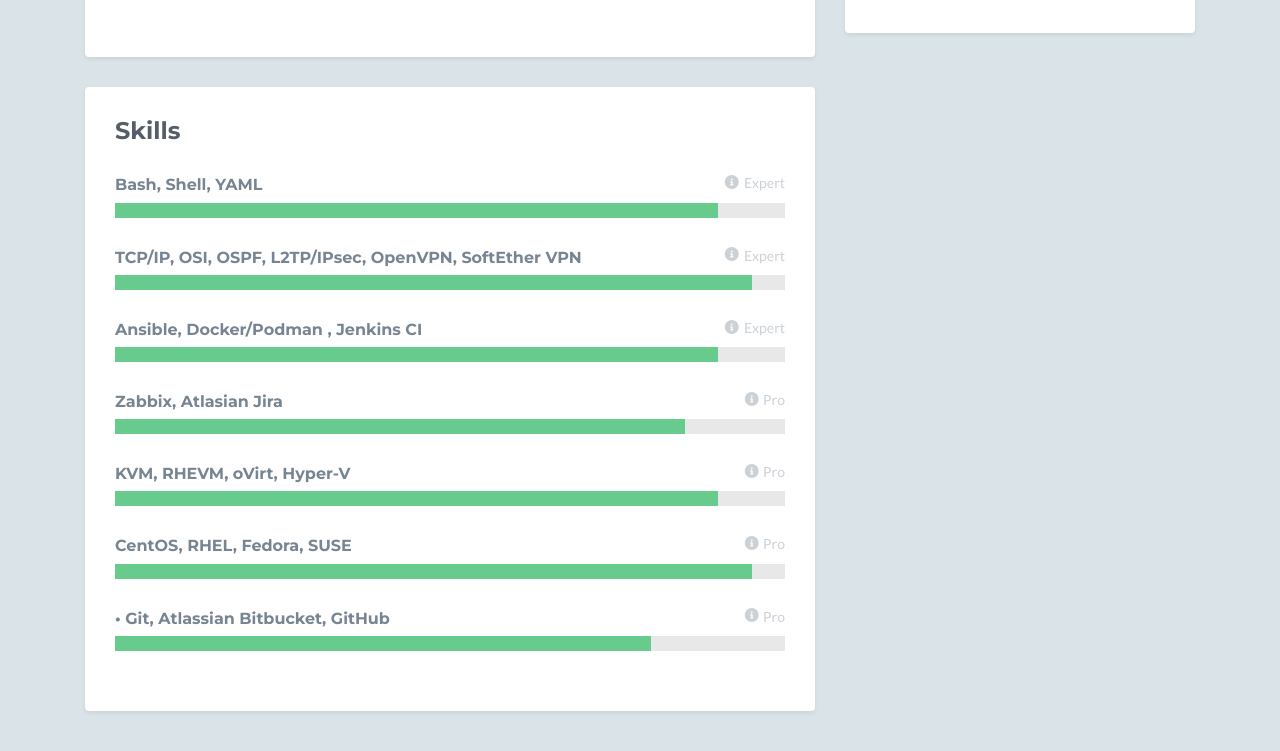
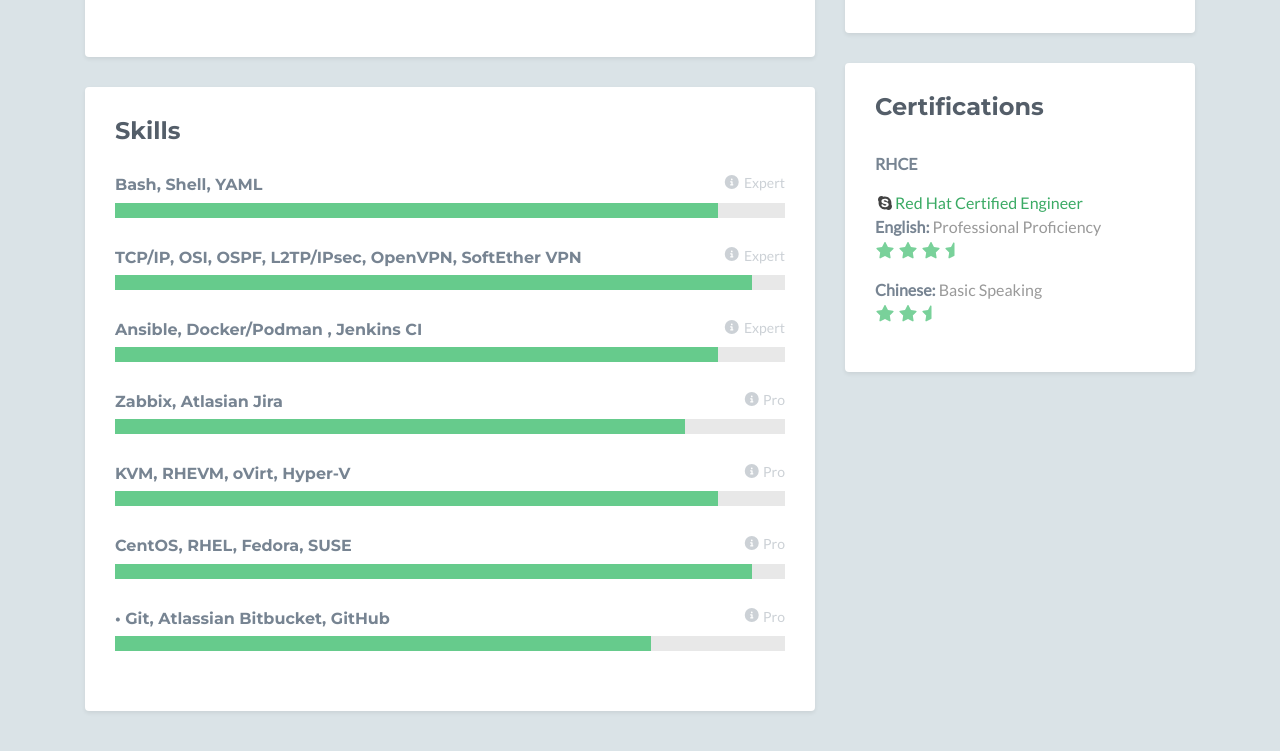
Before and after one commit to gera-alex/gera-alex.github.io, a plain HTML site: page index.html in a window 1280 px wide. Shown: the part 1211-1962 px from the top of the page. Drawn offline with Linux system fonts and the light colour scheme; no server answers.

Commit message:
Complete task

```diff
--- a/index.html
+++ b/index.html
@@ -201,6 +201,28 @@
                     </div><!--//section-inner-->
                 </aside><!--//section-->
 
+                <aside class="languages aside section">
+                    <div class="section-inner shadow-sm rounded">
+                        <h2 class="heading">Certifications</h2>
+                        <div class="content">
+                            <ul class="list-unstyled">
+                                <li class="item">
+                                    <span class="title"><strong>RHCE</strong></span>
+                                    <li><i class="fab fa-skype"></i><span class="sr-only">Skype:</span><a href="https://rhtapps.redhat.com/certifications/badge/verify/PSGGX3MMKA6BXE335CREP4WPX4AEQU3CUPSQX2KSDXT6RW46LQ3XCZJWRJNV7ILTXVE4I6VB7OTCG4U5NQYTCNA62RUWOCM34WWBUYQ=">Red Hat Certified Engineer</a></li> </span>
+                                </li><!--//item-->
+                                <li class="item">
+                                    <span class="title"><strong>English:</strong></span>
+                                    <span class="level">Professional Proficiency <br class="visible-sm visible-xs"/><i class="fas fa-star"></i> <i class="fas fa-star"></i> <i class="fas fa-star"></i> <i class="fas fa-star-half"></i></span>
+                                </li><!--//item-->
+                                <li class="item">
+                                    <span class="title"><strong>Chinese:</strong></span>
+                                    <span class="level">Basic Speaking <br class="visible-sm visible-xs"/><i class="fas fa-star"></i> <i class="fas fa-star"></i> <i class="fas fa-star-half"></i></span>
+                                </li><!--//item-->
+                            </ul>
+                        </div><!--//content-->
+                    </div><!--//section-inner-->
+                </aside><!--//section-->
+
                 </div><!--//secondary-->
         </div><!--//row-->
     </div><!--//masonry-->
```
